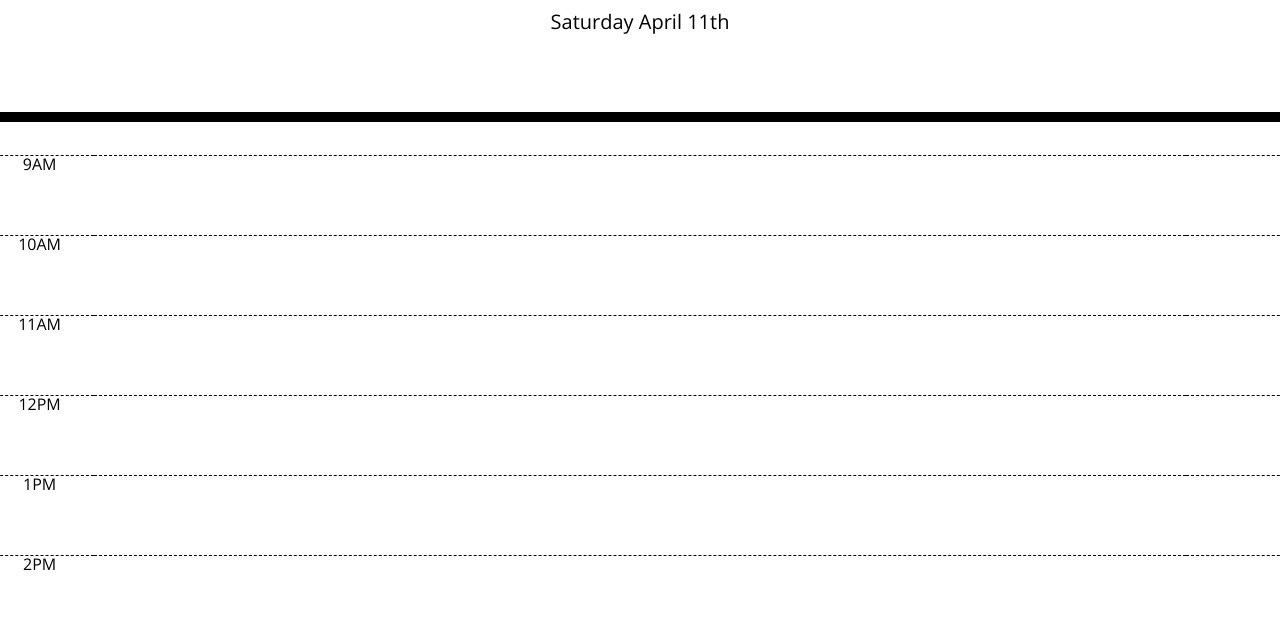
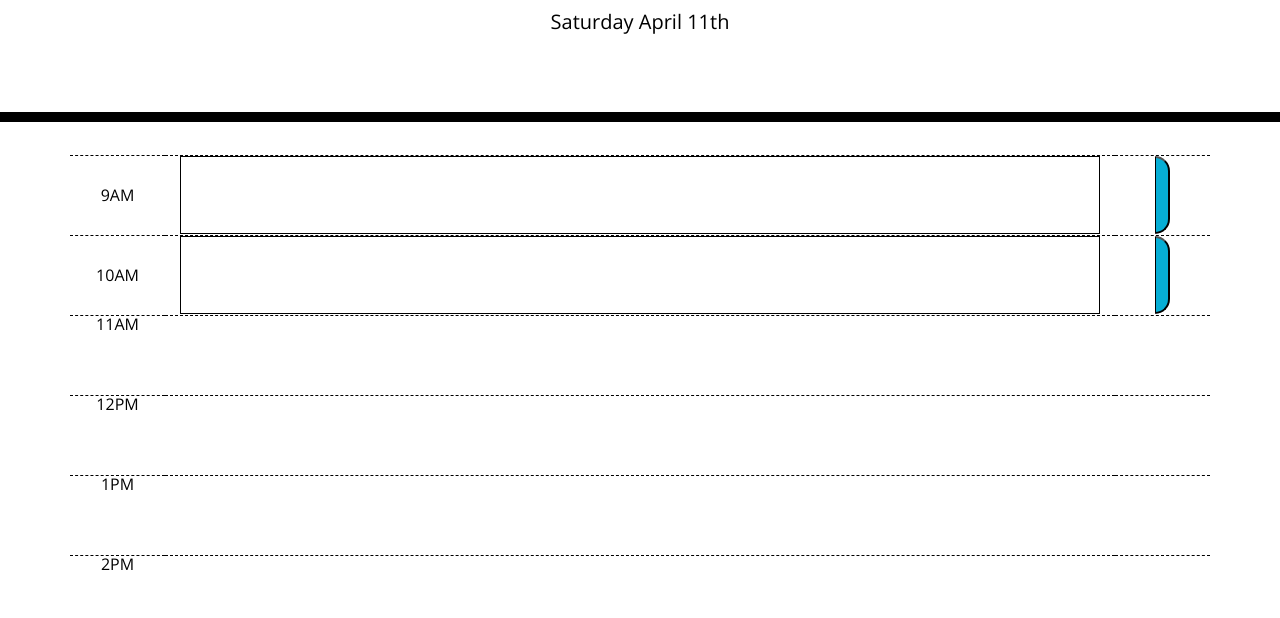
Before and after one commit to DJS593/work-day-scheduler, a plain HTML site: page index.html in a window 1280 px wide. Shown: the part 182-800 px from the top of the page. Drawn offline with nearby package versions, Linux system fonts and the light colour scheme; a web font is replaced by a local one.

Commit message:
added bootstrap buttons along with library link in html

```diff
--- a/assets/css/style.css
+++ b/assets/css/style.css
@@ -4,13 +4,17 @@ body {
   line-height: 1;
 }
 
-textarea{
+textarea {
   background: transparent;
   border: none;
   resize: none;
   color: #000000;
   border-left: 1px solid black;
   padding: 10px;
+  text-align: left;
+  border: 1px solid black;
+  width: 100%;
+  /* height: 100%;*/
 }
 
 .jumbotron {
@@ -36,11 +40,23 @@ textarea{
   border-top: 1px solid white;;
 }
 
+.time {
+  display: flex;
+  justify-content: center; /* align horizontal */
+  align-items: center; /* align vertical */
+}
+
 .hour {
   background-color: #ffffff;
   color: #000000;
   border-top: 1px dashed #000000;
+  height: 100%;
+  display: flex;
+  justify-content: center;
+  width: 100%;
+
 }
+
 
 .past {
   background-color: #d3d3d3;
@@ -63,6 +79,9 @@ textarea{
   border-bottom-right-radius: 15px;
   background-color: #06AED5;
   color: white;
+  display: flex;
+  justify-content: center;
+
 }
 
 .saveBtn i:hover {
--- a/assets/js/script.js
+++ b/assets/js/script.js
@@ -2,3 +2,20 @@
 
 var rightNow = moment().format("dddd MMMM Do");
 $("#currentDay").append(rightNow);
+
+var currentHour = moment().format("h:mm");
+console.log(currentHour);
+
+
+// logic to indicate if an time-block is in the past, present or future
+// past will be gray b-g, present is red and future is green
+
+
+// I want to pull in the time on the left of the schedule (e.g. 9AM) and compare to current time to determine background shading
+m = moment('9AM', 'dddd');
+console.log(m);
+
+//var time = ;
+//console.log(time);
+
+// I will need to use moment().isAfter(time) FYI - time is a defined variable for a set time.  I need to figure out how to take the time
--- a/index.html
+++ b/index.html
@@ -18,6 +18,7 @@
       href="https://fonts.googleapis.com/css?family=Open+Sans&display=swap"
       rel="stylesheet"
     />
+    <link rel="stylesheet" href="https://cdnjs.cloudflare.com/ajax/libs/open-iconic/1.1.1/font/css/open-iconic-bootstrap.min.css" />
     <link rel="stylesheet" href="./assets/css/style.css" />
     <title>Work Day Scheduler</title>
   </head>
@@ -30,25 +31,49 @@
     </header>
     <div class="container">
       <!-- Timeblocks go here -->
-    </div class="container">
+
 
       <!-- seperating each time block into individual rows broken out by three columns-->
       <!-- 9AM -->
       <div class="row time-block">
-        <div class="col hour">9AM</div>
-        <div class="col-10 hour"></div>
-        <div class="col hour"></div>
+        <div class="col hour time">
+          <p class="9am">
+            9AM
+          </p>
+<!-- <span class="oi oi-lock-locked">
+            </span>  -->
+        </div>
+        <div class="col-10 hour">
+          <textarea class="text">
+
+          </textarea>
+        </div>
+        <div class="col hour">
+          <button class="saveBtn">
+            <span class="oi oi-lock-locked"></span>
+          </button>
+        </div>
       </div>
       <!-- 10AM -->
       <div class="row time-block">
-        <div class="col hour">10AM</div>
-        <div class="col-10 hour"></div>
-        <div class="col hour"></div>
+        <div class="col hour time">10AM</div>
+        <div class="col-10 hour">
+          <textarea>
+
+          </textarea>
+        </div>
+        <div class="col hour">
+          <button class="saveBtn">
+            <span class="oi oi-lock-locked"></span>
+          </button>
+        </div>
       </div>
       <!-- 11AM -->
       <div class="row time-block">
         <div class="col hour">11AM</div>
-        <div class="col-10 hour"></div>
+        <div class="col-10 hour">
+
+        </div>
         <div class="col hour"></div>
       </div>
       <!-- 12AM -->
@@ -96,3 +121,8 @@
 
   </body>
 </html>
+
+
+
+ <!-- <i class="fas fa-save">
+            </i></button> "will use this if other library becomes an issue-->
```
